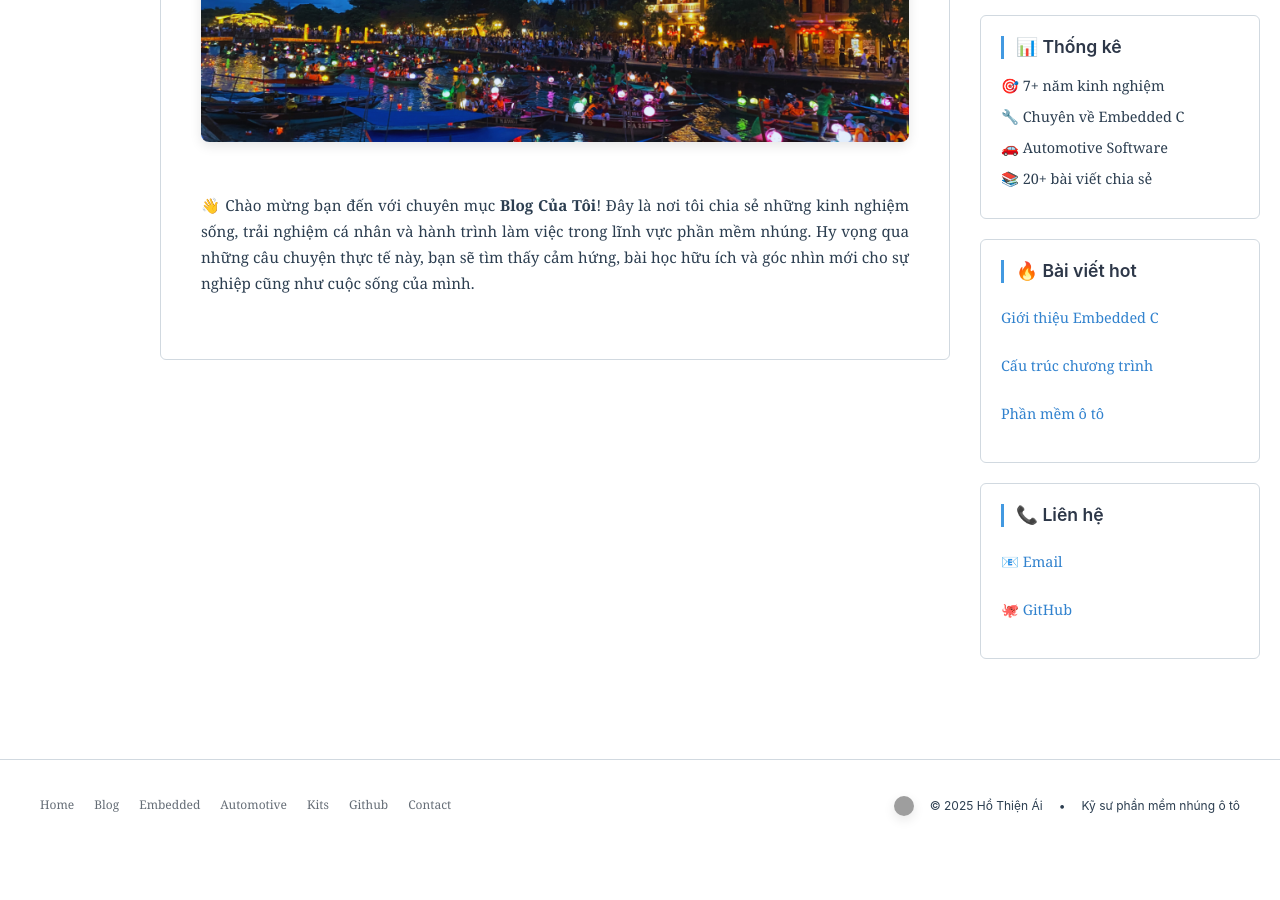
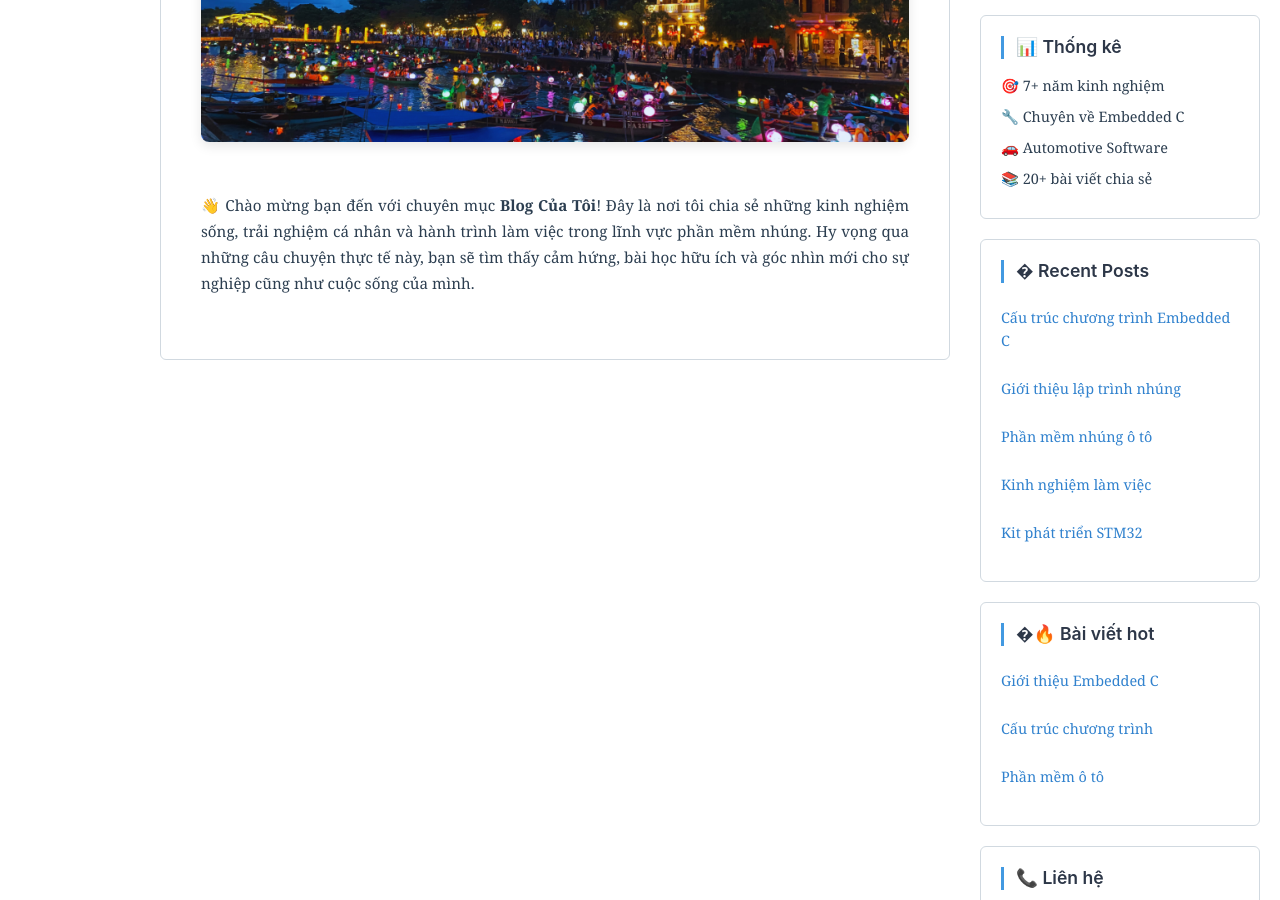
Before and after one commit to ai-ho/ai-ho.github.io, a Jekyll site: the page built from blog/index.md, in a window 1280 px wide and 900 px high, scrolled down 423 px. Built offline with Jekyll 4.4.1, drawn with Linux system fonts in a browser that asks for light colours; some web fonts are replaced; before the commit the page ends 1275 px from its top, so only the background shows below that; grey boxes are pictures that could not be loaded.

Commit message:
Add new section

```diff
--- a/_layouts/default.html
+++ b/_layouts/default.html
@@ -874,7 +874,18 @@
             </div>
 
             <div class="sidebar-section">
-                <h3>🔥 Bài viết hot</h3>
+                <h3>� Recent Posts</h3>
+                <ul>
+                    <li><a href="/embedded/prog_struct/">Cấu trúc chương trình Embedded C</a></li>
+                    <li><a href="/embedded/intro/">Giới thiệu lập trình nhúng</a></li>
+                    <li><a href="/automotive/intro/">Phần mềm nhúng ô tô</a></li>
+                    <li><a href="/blog/">Kinh nghiệm làm việc</a></li>
+                    <li><a href="/kits/">Kit phát triển STM32</a></li>
+                </ul>
+            </div>
+
+            <div class="sidebar-section">
+                <h3>�🔥 Bài viết hot</h3>
                 <ul>
                     <li><a href="/embedded/intro/">Giới thiệu Embedded C</a></li>
                     <li><a href="/embedded/posts/">Cấu trúc chương trình</a></li>
```
